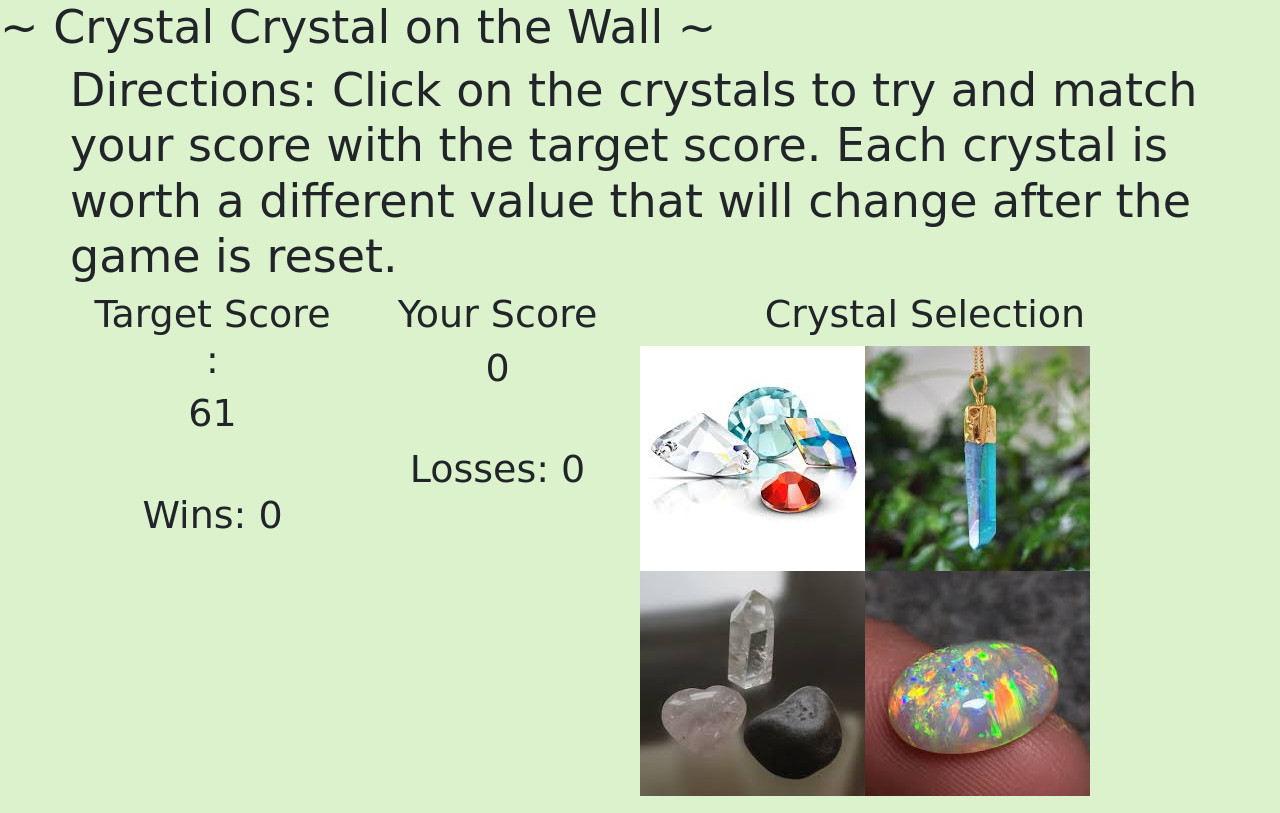
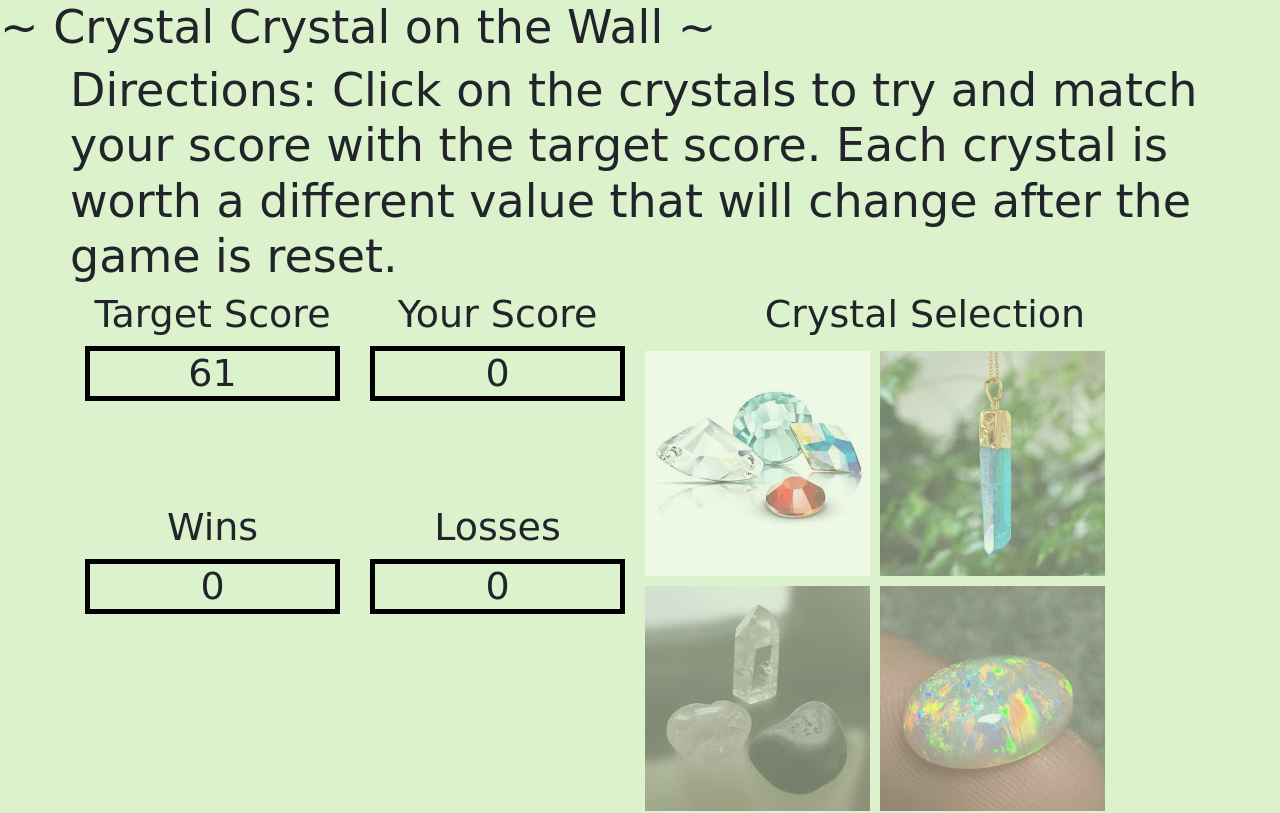
Before and after one commit to Gcriste/Crystal-Collector, a plain HTML site: page index.html in a window 1280 px wide. Shown: the top 813 px of the page. Drawn offline with nearby package versions, Linux system fonts and the light colour scheme; a web font is replaced by a local one.

Commit message:
working on css

```diff
--- a/assets/css/style.css
+++ b/assets/css/style.css
@@ -12,3 +12,35 @@ body{
 h2,h1{
     font-size:46px;
 }
+
+
+.target-score, .your-score, .wins, .losses {
+  border: 5px solid black;
+};
+
+.scores{
+
+}
+
+img{
+    padding:5px;
+    opacity: 0.5;
+     transition: .5s ease;
+    backface-visibility: hidden;
+}
+
+#crystal-1:hover{
+        opacity: 1;
+}
+
+#crystal-2:hover{
+    opacity: 1;
+}
+
+#crystal-3:hover{
+    opacity: 1;
+}
+
+#crystal-4:hover{
+    opacity: 1;
+}
--- a/assets/javascript/game.js
+++ b/assets/javascript/game.js
@@ -22,8 +22,8 @@ crystal4 = Math.floor((Math.random()*12)+1)
 
 $(".target-score").text(targetScore)
 $(".your-score").text(yourScore)
-$(".wins").text("Wins: " + wins)
- $(".losses").text("Losses: " +losses)
+$(".wins").text(wins)
+$(".losses").text(losses)
 
 
 $("#crystal-1").on("click", function() {
@@ -90,7 +90,7 @@ var win = function(){
     alert("You won the game!!")
     reset();
     wins ++;
-    $(".wins").text("Wins: " + wins)
+    $(".wins").text(wins)
 }
 
 
@@ -98,7 +98,7 @@ var lose = function(){
     alert("I'm sorry you have too many crystals. You Lose!")
     reset();
     losses++;
-    $(".losses").text("Losses: " +losses)
+    $(".losses").text(losses)
 }
 
 
--- a/index.html
+++ b/index.html
@@ -35,29 +35,39 @@
 
         <div class = "row">
             <div class ="col-md-3">
-                <h3>Target Score : </h3>
+                <h3>Target Score </h3>
                 <h3 class ="target-score"></h3>
                 <br>
                 <br>
-                <h3 class = "wins"> Wins: </h3>
+                <br>
+                <br>
+                <h3> Wins</h3>
+                <h3 class = "wins"> </h3>
             </div>
             <div class = "col-md-3">
                 <h3 >Your Score</h3>
                 <h3 class = "your-score"></h3>
                 <br>
                 <br>
-                <h3 class = "losses"> Losses: </h3>
+                <br>
+                <br>
+                <h3> Losses</h3>
+                <h3 class = "losses"></h3>
             </div>
 
-            <div class = "col-md-6">
+            <div class = "col-md-6" class = "crystalhover">
                 <h3 class = "crystal-selection"> Crystal Selection</h3>
-                <div class ="row">
-                    <img id = "crystal-1" src ="assets/crystal1.jpeg" alt = "pic of crystal 1">
-                    <img id = "crystal-2" src="assets/crystal2.jpeg" alt ="pic of crystal 2">
+                <div class ="row" class= "view overlay">
+                    <img id = "crystal-1" src ="assets/crystal1.jpeg"  class="img-fluid " alt = "pic of crystal 1">
+                    <div class="mask flex-center rgba-green-slight"></div>
+                    <img id = "crystal-2" src="assets/crystal2.jpeg"  class="img-fluid " alt ="pic of crystal 2">
+                    <div class="mask flex-center rgba-green-slight"></div>
                 </div>
-                <div class = "row">
-                    <img id = "crystal-3" src = "assets/crystal3.jpeg" alt="pic of crystal 3">
-                    <img id = "crystal-4" src = "assets/crystal4.jpeg" alt = "pic of crystal 4">
+                <div class = "row" class = "view overlay">
+                    <img id = "crystal-3" src = "assets/crystal3.jpeg"  class="img-fluid " alt="pic of crystal 3">
+                    <div class="mask flex-center rgba-green-slight"></div>
+                    <img id = "crystal-4" src = "assets/crystal4.jpeg"  class="img-fluid " alt = "pic of crystal 4">
+                    <div class="mask flex-center rgba-green-slight"></div>
                 </div>
             </div>
 
@@ -72,7 +82,12 @@
     </div>
 
 
-
+    <div class="view overlay">
+            <img src="https://mdbootstrap.com/img/Photos/Others/forest-sm.jpg" class="img-fluid " alt="smaple image">
+            <div class="mask flex-center rgba-green-slight">
+                <p class="white-text">Super light overlay</p>
+            </div>
+        </div>
 
 
 
```
Also changed, not shown: assets/crystal 5.jpeg (added), assets/crystal 7.jpeg (added), assets/crystal 8.jpeg (added).
